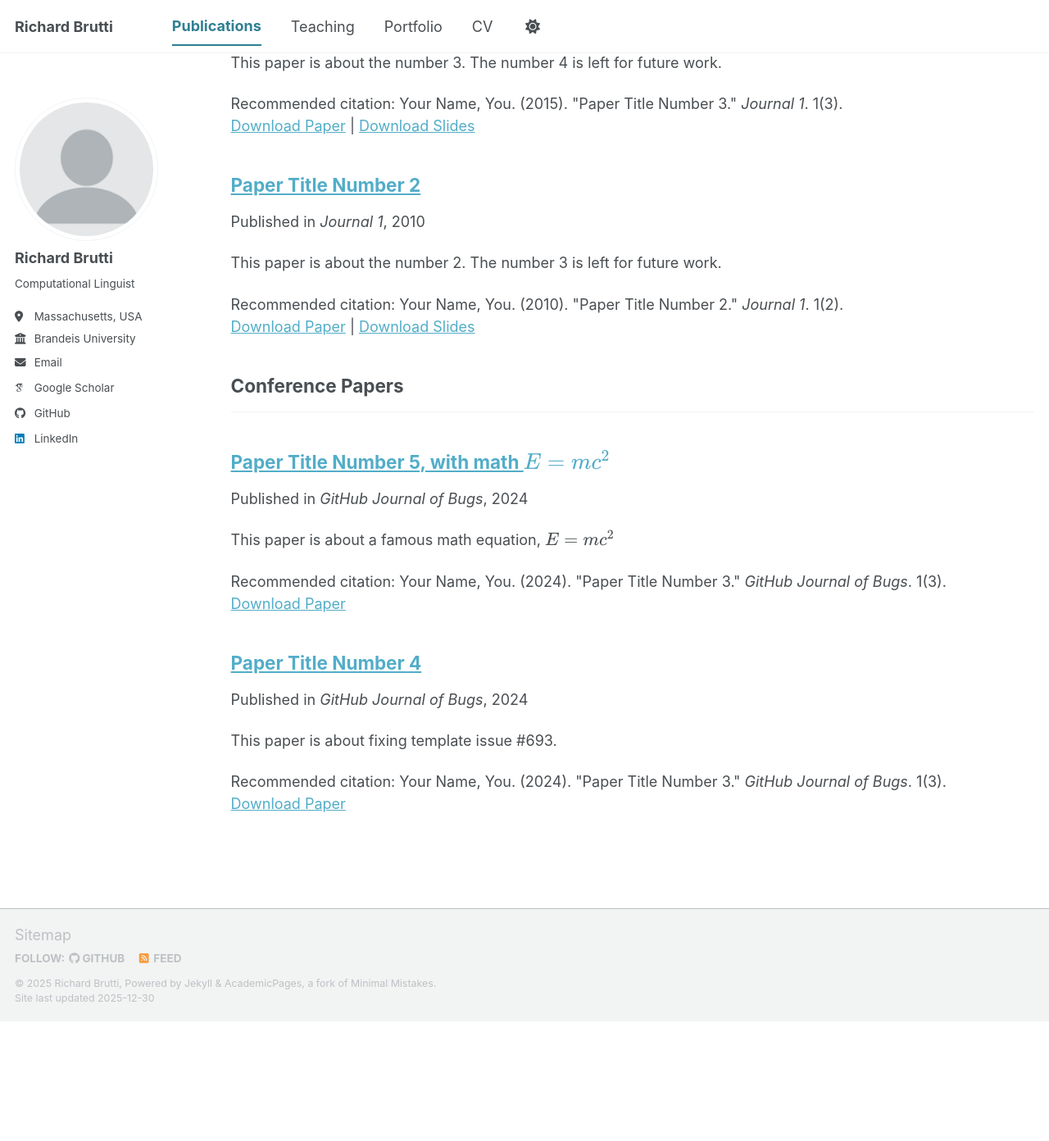
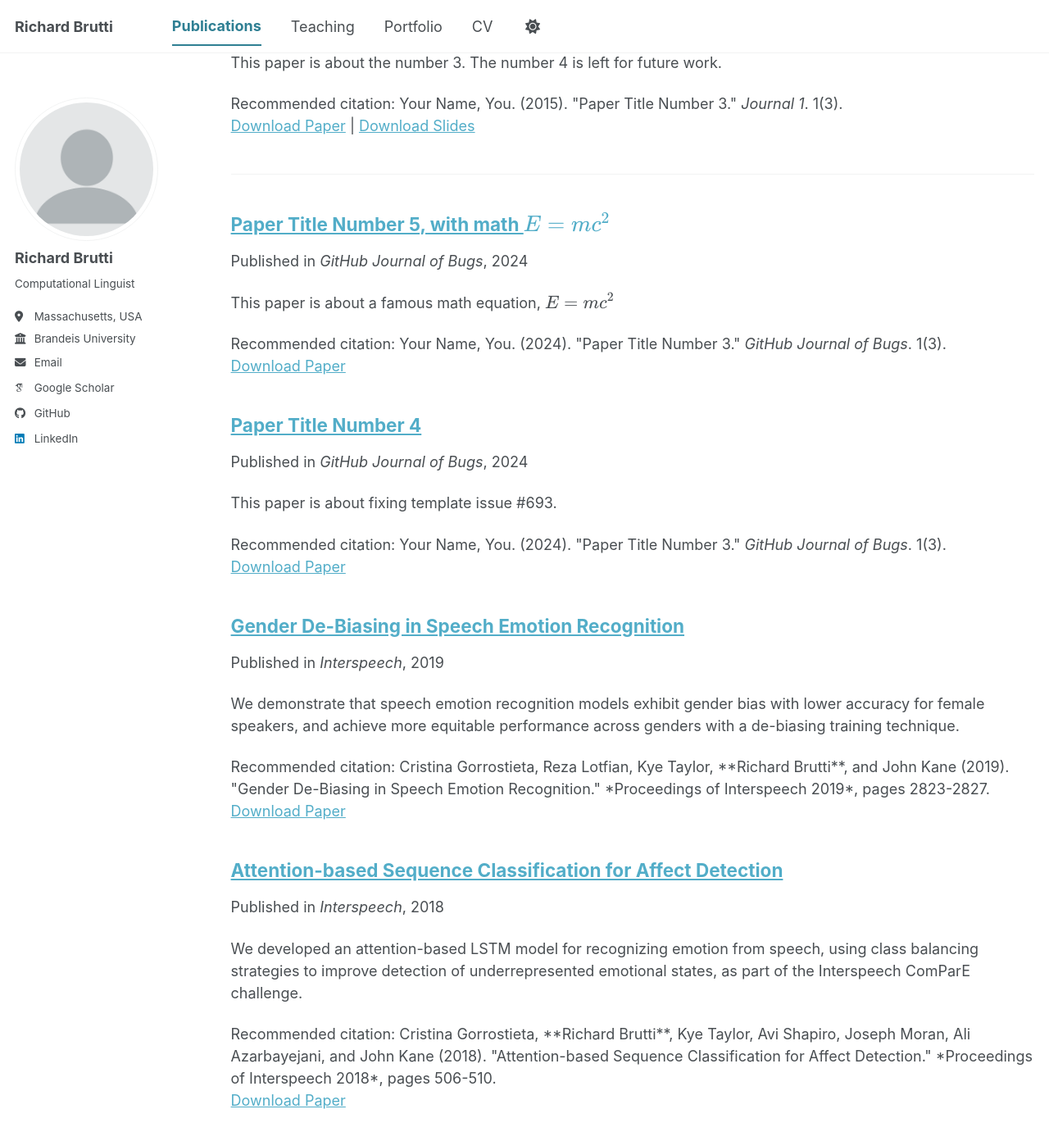
Before and after one commit to richardbrutti/richardbrutti.github.io, a Jekyll site: the page built from _pages/publications.html, in a window 1280 px wide and 1400 px high, scrolled down 339 px. Shown: the top 1392 px of the window at 82% size. Built offline with Jekyll 4.4.1, drawn with Linux system fonts in a browser that asks for light colours; some web fonts are replaced; a script bundle is joined from its source files by our own code; library files that are not in the unit come from our copies; before the commit the page ends 1585 px from its top, so only the background shows below that.

Commit message:
publications

```diff
--- a/_config.yml
+++ b/_config.yml
@@ -89,7 +89,7 @@ publication_category:
   manuscripts:
     title: 'Journal Articles'
   conferences:
-    title: 'Conference Papers'
+    title: ' '
 
 # Site Settings
 teaser                   :  # filename of teaser fallback teaser image placed in /images/ for social media previews
--- a/_publications/2010-10-01-paper-title-number-2.md
+++ /dev/null
@@ -1,14 +0,0 @@
----
-title: "Paper Title Number 2"
-collection: publications
-category: manuscripts
-permalink: /publication/2010-10-01-paper-title-number-2
-excerpt: 'This paper is about the number 2. The number 3 is left for future work.'
-date: 2010-10-01
-venue: 'Journal 1'
-slidesurl: 'https://academicpages.github.io/files/slides2.pdf'
-paperurl: 'https://academicpages.github.io/files/paper2.pdf'
-citation: 'Your Name, You. (2010). &quot;Paper Title Number 2.&quot; <i>Journal 1</i>. 1(2).'
----
-
-The contents above will be part of a list of publications, if the user clicks the link for the publication than the contents of section will be rendered as a full page, allowing you to provide more information about the paper for the reader. When publications are displayed as a single page, the contents of the above "citation" field will automatically be included below this section in a smaller font.
--- /dev/null
+++ b/_publications/2019-Gender-debiasing-2.md
@@ -0,0 +1,15 @@
+---
+title: "Gender De-Biasing in Speech Emotion Recognition"
+collection: publications
+category: conferences
+permalink: /publication/2019-Gender-debiasing-2
+excerpt: 'We demonstrate that speech emotion recognition models exhibit gender bias with lower accuracy for female speakers, and achieve more equitable performance across genders with a de-biasing training technique.'
+date: 2019-09-01
+venue: 'Interspeech'
+#slidesurl: 'https://academicpages.github.io/files/slides2.pdf'
+paperurl: 'https://www.isca-archive.org/interspeech_2019/gorrostieta19_interspeech.pdf'
+citation: Cristina Gorrostieta, Reza Lotfian, Kye Taylor, **Richard Brutti**, and John Kane (2019). "Gender De-Biasing in Speech Emotion Recognition." *Proceedings of Interspeech 2019*, pages 2823-2827.
+
+---
+
+The contents above will be part of a list of publications, if the user clicks the link for the publication than the contents of section will be rendered as a full page, allowing you to provide more information about the paper for the reader. When publications are displayed as a single page, the contents of the above "citation" field will automatically be included below this section in a smaller font.
```
Also changed, not shown: _publications/2018-Attention-based-1.md (+1 -1 lines).
